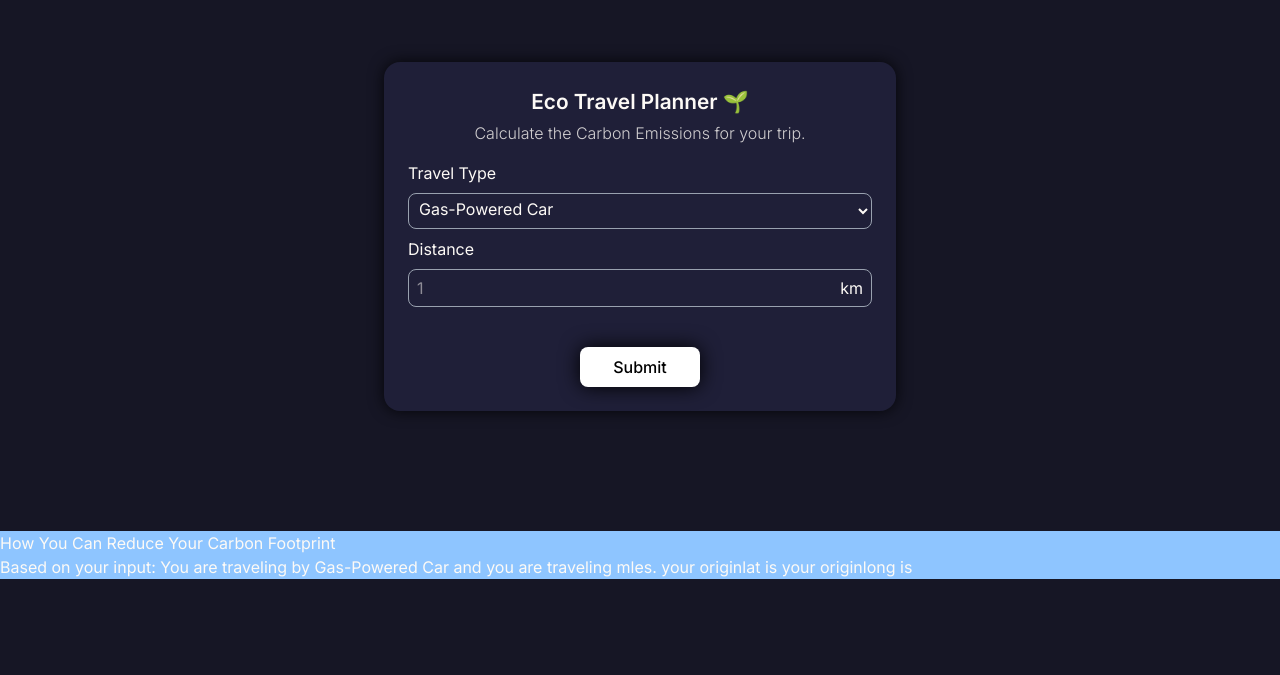
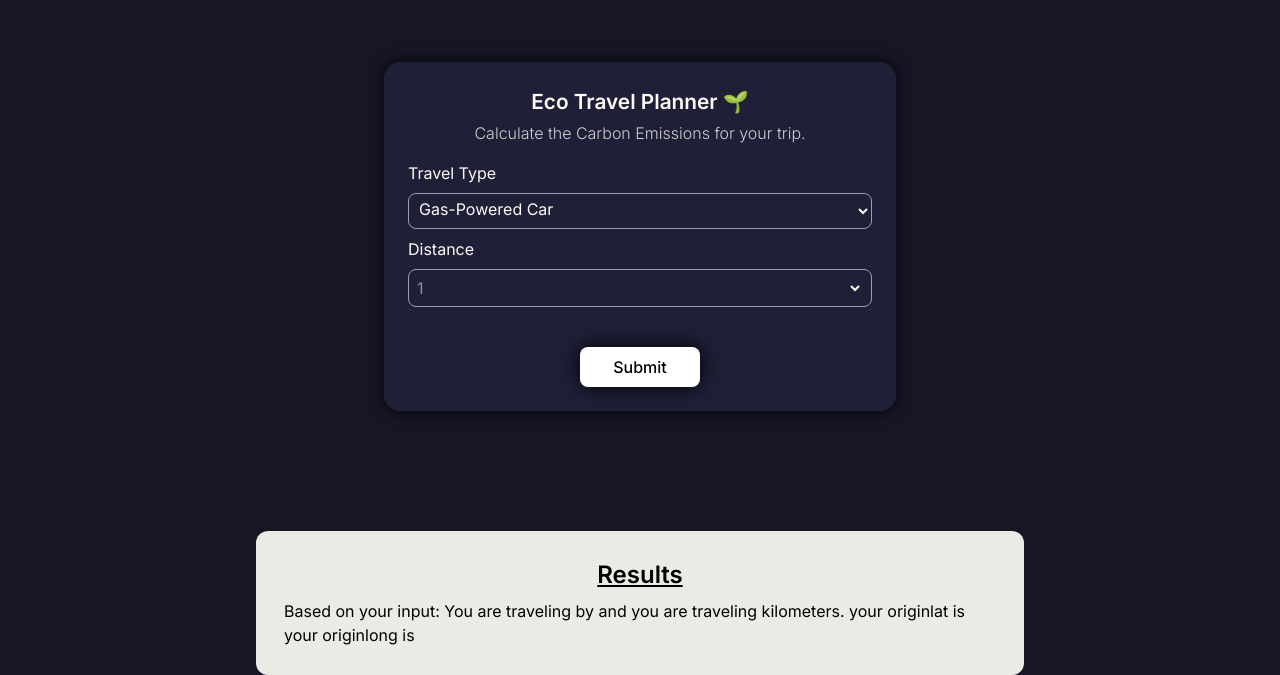
Before and after one commit to jjamesliu/reduceCO2, a React (Vite) app: page / in a window 1280 px wide. Shown: the part 738-1413 px from the top of the page. Before the commit the page ends 1317 px from the top, so only its background shows below. Built offline with nearby package versions, Linux system fonts and the light colour scheme; no server answers.

Commit message:
just added dropdown for mi and km but need to fix

```diff
--- a/src/App.jsx
+++ b/src/App.jsx
@@ -1,11 +1,13 @@
 import { useState } from 'react'
 import Header from './components/Header.jsx'
 import Form from './components/Form.jsx'
+import Results from './components/Results.jsx'
 
 function App() {
   const [travelMode, setTravelMode] = useState("Gas-Powered Car")
   const [distance, setDistance] = useState("")
   const [error, setError] = useState(null)
+
 
   return (
     <>
@@ -17,6 +19,7 @@ function App() {
       error={error}
       setError={setError}
       />
+      <Results />
     </>
   )
 }
--- a/src/components/Form.jsx
+++ b/src/components/Form.jsx
@@ -62,6 +62,7 @@ export default function Form(props) {
     return (
         <>
         <div className='flex flex-col justify-center rounded-2xl p-6 shadow-[0_0_15px_rgba(0,0,0,0.8)] max-w-lg mx-auto bg-[#1f1f38] mb-30'>
+
             <div className='w-auto'>
                 <h1 className='text-center text-[1.3rem] font-semibold pb-1'>Eco Travel Planner 🌱</h1>
                 <p className='text-center font-light opacity-80'>Calculate the Carbon Emissions for your trip.</p>
@@ -76,7 +77,6 @@ export default function Form(props) {
                         <option>Gas-Powered Car</option>
                         <option>Electric-Powered Car</option>
                         <option>Hybrid Car</option>
-                        <option>Train</option>
                         <option>Air</option>
                     </select>
 
@@ -88,7 +88,10 @@ export default function Form(props) {
                     className='outline-none w-full'
                     value={props.distance}
                     onChange={ (e) => props.setDistance(e.target.value)}></input>
-                    <span>km</span>
+                    <select>
+                        <options>miles</options>
+                        <options>km</options>
+                    </select>
                     </div>
 
                     <h3 className='mt-10 text-center text-red-500 font-semibold'>{props.error}</h3>
@@ -98,14 +101,10 @@ export default function Form(props) {
                     Submit</button>
                 </form>
             </div>
+
         </div>
 
 
-        <div className='bg-blue-300'>
-            <h1>How You Can Reduce Your Carbon Footprint</h1>
-            <p>Based on your input: You are traveling by {props.travelMode} and you are
-                traveling {props.distance} mles. your originlat is {props.originLat} your originlong is {props.originLong} </p>
-        </div>
         </>
     )
 }
--- a/src/components/Results.jsx
+++ b/src/components/Results.jsx
@@ -1,3 +1,9 @@
 export default function Result(props) {
-
+    return(
+        <div className='flex flex-col items-center bg-[#eceae5] text-black rounded-xl max-w-3xl p-7 m-auto'>
+            <h1 className='underline text-2xl mb-2 font-semibold'>Results</h1>
+            <p>Based on your input: You are traveling by {props.travelMode} and you are
+                traveling {props.distance} kilometers. your originlat is {props.originLat} your originlong is {props.originLong} </p>
+        </div>
+    )
 }
```
